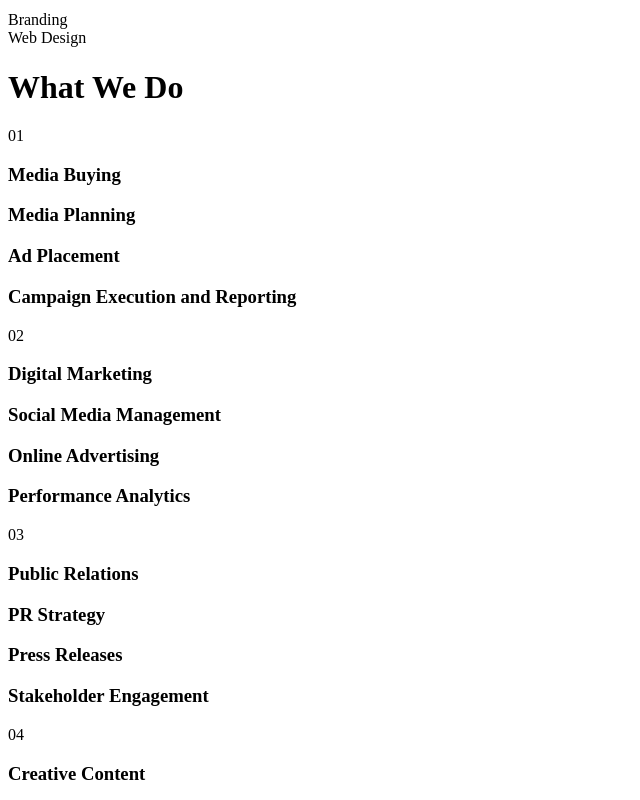
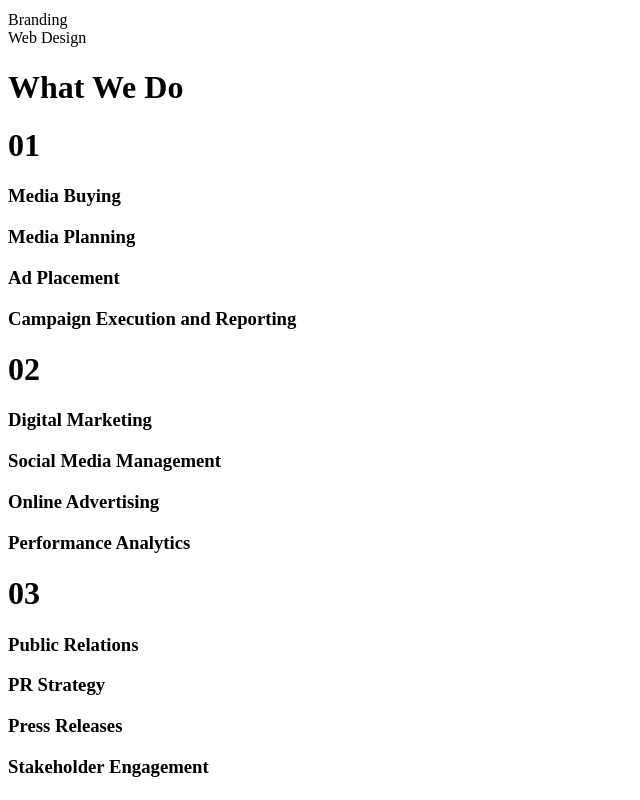
Before and after one commit to VickNat/awg-comms, a Next.js app: page /HomeView in a window 1280 px wide. Shown: the part 10460-11260 px from the top of the page, without its empty margins (0-640 px from the left). Built offline with nearby package versions, Linux system fonts and the light colour scheme.

Commit message:
service ID motioned

```diff
--- a/src/components/ui/ServicesCard.tsx
+++ b/src/components/ui/ServicesCard.tsx
@@ -1,5 +1,5 @@
-import React, { useRef } from "react";
-import { motion } from "motion/react";
+import React, { useEffect, useRef, useState } from "react";
+import { animate, motion, useInView } from "motion/react";
 
 interface ServicesCardProps {
   title: string;
@@ -40,7 +40,17 @@ const ServicesCard: React.FC<ServicesCardProps> = ({
       className="relative text-primary bg- w-full py-6 border-t-1"
     >
       <div className="flex flex-1 items-start h-full w-full ">
-        <p className="text-7xl w-1/2">{`0${serviceId}`}</p>
+        <h1 className="w-1/2 h-fit overflow-hidden uppercase text-7xl tracking-wider">
+          <motion.div
+            initial={{ y: "100%" }}
+            whileInView={{ y: 0 }}
+            viewport={{
+              amount: 0,
+              margin: "0px 0px -5% 0px",
+            }}
+            transition={{ ease: "easeOut", duration: 0.5 }}
+          >{'0'}{serviceId}</motion.div>
+        </h1>
         <div className="flex flex-col gap-4">
           <div className="text-xl font-semibold ">
             <ServicesText containerRef={serviceContainer}>{title}</ServicesText>
```
